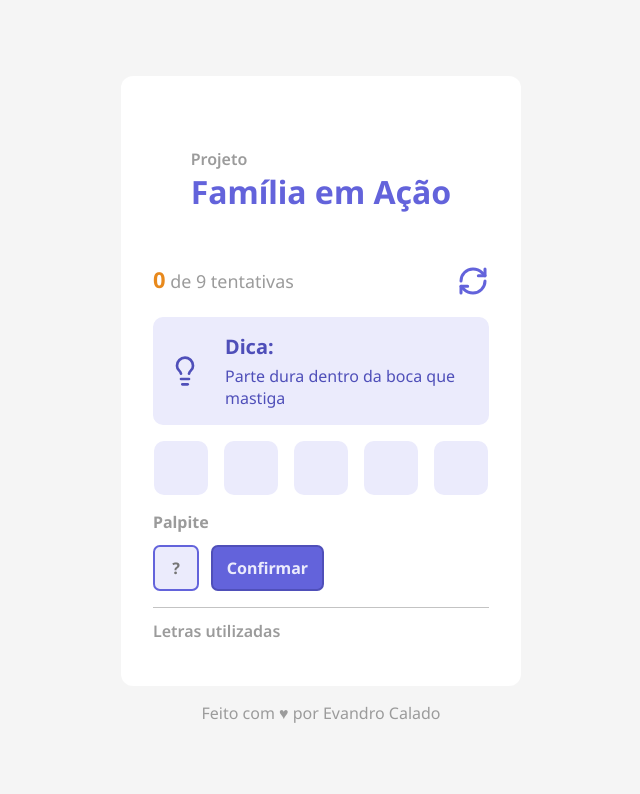
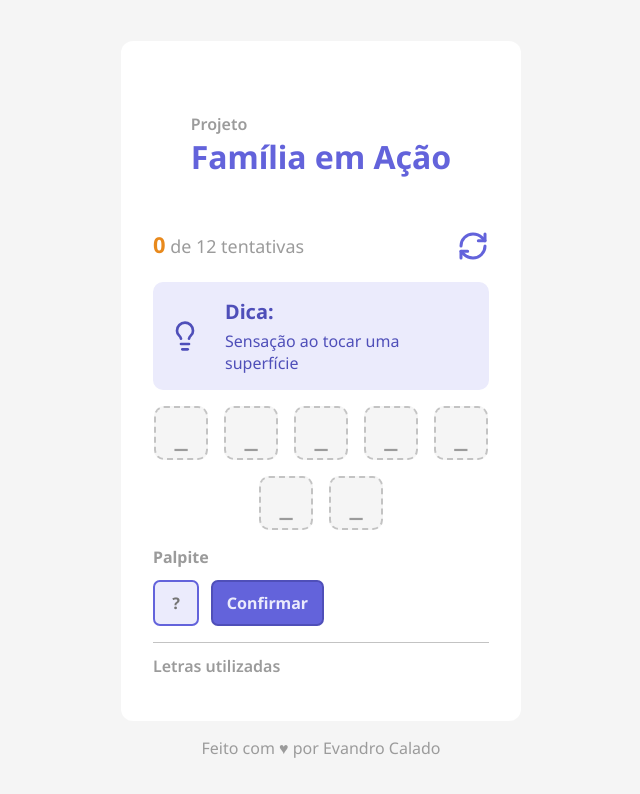
Before and after one commit to EvandroCalado/jogo_da_adivinhacao, a React (Vite) app: page / in a window 1280 px wide. Shown: the top 794 px of the page, without its empty margins (319-959 px from the left). Built offline with nearby package versions, Linux system fonts and the light colour scheme.

Commit message:
feat: improve game logic with diacritic-insensitive matching, focus management, and updated UI for guess validation

```diff
--- a/index.html
+++ b/index.html
@@ -1,5 +1,5 @@
 <!doctype html>
-<html lang="en">
+<html lang="pt-br">
   <head>
     <meta charset="UTF-8" />
     <link rel="icon" type="image/svg+xml" href="/icon.svg" />
--- a/src/App.tsx
+++ b/src/App.tsx
@@ -1,4 +1,4 @@
-import { useEffect, useState } from "react";
+import { useRef, useState } from "react";
 import Confetti from "react-confetti";
 import { Button } from "./components/Button";
 import { Header } from "./components/Header";
@@ -9,77 +9,108 @@ import { Tip } from "./components/Tip";
 import styles from "./App.module.css";
 import { WORDS, type Challenge } from "./utils/words";
 
+const GUESS_FACTOR = 1.7;
+
+const pickRandomWord = (): Challenge => {
+  const index = Math.floor(Math.random() * WORDS.length);
+  return WORDS[index];
+};
+
 function App() {
   const [letter, setLetter] = useState("");
   const [letters, setLetters] = useState<LetterType[]>([]);
   const [score, setScore] = useState(0);
+  const [attempts, setAttempts] = useState(0);
   const [showConfetti, setShowConfetti] = useState(false);
   const [showGameOver, setShowGameOver] = useState(false);
-  const [challenge, setChallenge] = useState<Challenge | null>(() => {
-    const index = Math.floor(Math.random() * WORDS.length);
-    return WORDS[index];
-  });
+  const [challenge, setChallenge] = useState<Challenge>(pickRandomWord);
+  const inputRef = useRef<HTMLInputElement>(null);
+  const modalRef = useRef<HTMLDivElement>(null);
+
+  const maxAttempts = Math.round((challenge.word.length ?? 0) * GUESS_FACTOR);
 
   const startGame = () => {
-    const index = Math.floor(Math.random() * WORDS.length);
-    const randomWord = WORDS[index];
-
-    setChallenge(randomWord);
+    setChallenge(pickRandomWord());
     setLetter("");
     setLetters([]);
     setScore(0);
+    setAttempts(0);
     setShowConfetti(false);
     setShowGameOver(false);
+    inputRef.current?.focus();
   };
 
-  const maxAttempts = Math.round((challenge?.word.length ?? 0) * 1.7);
+  const handleRestart = () => {
+    if (attempts > 0 && !showGameOver && !showConfetti) {
+      setShowGameOver(true);
+    } else {
+      startGame();
+    }
+  };
 
   const handleConfirm = () => {
-    if (!challenge) return;
+    if (!letter.trim()) {
+      alert("Digite uma letra!");
+      return;
+    }
 
-    if (!letter.trim()) return alert("Digite uma letra!");
+    const value = letter
+      .normalize("NFD")
+      .replace(/\p{Diacritic}/gu, "")
+      .toLocaleUpperCase("pt-BR");
 
-    const value = letter.toUpperCase();
-    const existsLetter = letters.find(
-      (letter) => letter.value.toUpperCase() === value,
-    );
+    const newAttempts = attempts + 1;
+    setAttempts(newAttempts);
+
+    const existsLetter = letters.find((l) => l.value === value);
 
     if (existsLetter) {
-      return alert(`A letra ${value} já foi utilizada!`);
+      if (newAttempts >= maxAttempts) {
+        setShowGameOver(true);
+      }
+      setLetter("");
+      inputRef.current?.focus();
+      return;
     }
 
-    const hit = challenge.word
-      .toUpperCase()
+    const normalizedWord = challenge.word
+      .normalize("NFD")
+      .replace(/\p{Diacritic}/gu, "")
+      .toLocaleUpperCase("pt-BR");
+
+    const hit = normalizedWord
       .split("")
       .filter((char) => char === value).length;
-
     const correct = hit > 0;
     const currentScore = score + hit;
+    const updatedLetters = [...letters, { value, correct }];
 
-    setLetters((letter) => [
-      ...letter,
-      {
-        value,
-        correct,
-      },
-    ]);
+    setLetters(updatedLetters);
     setScore(currentScore);
     setLetter("");
+
+    if (currentScore >= challenge.word.length && currentScore > 0) {
+      setShowConfetti(true);
+      return;
+    }
+
+    if (newAttempts >= maxAttempts) {
+      setShowGameOver(true);
+    }
+
+    inputRef.current?.focus();
   };
 
-  useEffect(() => {
-    if (!challenge) return;
+  const handleKeyDown = (event: React.KeyboardEvent<HTMLInputElement>) => {
+    if (event.key === "Enter") {
+      handleConfirm();
+    }
+  };
 
-    setTimeout(() => {
-      if (letters.length === maxAttempts) {
-        setShowGameOver(true);
-      }
-
-      if (score === challenge.word.length && score > 0) {
-        setShowConfetti(true);
-      }
-    }, 200);
-  }, [score, letters, challenge, maxAttempts]);
+  const normalizedWord = challenge.word
+    .normalize("NFD")
+    .replace(/\p{Diacritic}/gu, "")
+    .toLocaleUpperCase("pt-BR");
 
   return (
     <>
@@ -89,19 +120,23 @@ function App() {
           height={window.innerHeight}
           numberOfPieces={500}
           recycle={false}
-          onConfettiComplete={() => {
-            startGame();
-          }}
+          onConfettiComplete={startGame}
         />
       )}
       {showGameOver && (
-        <div className={styles.overlay}>
+        <div
+          className={styles.overlay}
+          ref={modalRef}
+          role="dialog"
+          aria-modal="true"
+          aria-labelledby="gameover-title"
+        >
           <div className={styles.modal}>
-            <h2>Fim de jogo!</h2>
+            <h2 id="gameover-title">Fim de jogo!</h2>
             <p>
-              A palavra era: <strong>{challenge?.word.toUpperCase()}</strong>
+              A palavra era: <strong>{challenge.word.toUpperCase()}</strong>
             </p>
-            <button className={styles.button} onClick={startGame}>
+            <button className={styles.button} onClick={startGame} autoFocus>
               Jogar novamente
             </button>
           </div>
@@ -110,21 +145,20 @@ function App() {
       <div className={styles.container}>
         <main>
           <Header
-            current={letters.length}
+            current={attempts}
             max={maxAttempts}
-            onRestart={startGame}
+            onRestart={handleRestart}
           />
-          {challenge && <Tip tip={challenge.tip} />}
+          <Tip tip={challenge.tip} />
 
           <div className={styles.word}>
-            {challenge?.word.split("").map((letter, index) => {
-              const found = letters.find(
-                (char) => char.value === letter.toUpperCase(),
-              );
+            {challenge.word.split("").map((char, index) => {
+              const normalizedChar = normalizedWord[index];
+              const found = letters.find((l) => l.value === normalizedChar);
 
               return (
                 <Letter
-                  key={letter + index}
+                  key={char + index}
                   value={found?.value}
                   color={found?.correct ? "correct" : "default"}
                 />
@@ -137,11 +171,14 @@ function App() {
 
             <div className={styles.guess}>
               <Input
+                ref={inputRef}
+                aria-label="Digite uma letra"
                 autoFocus
                 maxLength={1}
                 placeholder="?"
                 value={letter}
                 onChange={(event) => setLetter(event.target.value)}
+                onKeyDown={handleKeyDown}
               />
               <Button onClick={handleConfirm}>Confirmar</Button>
             </div>
--- a/src/components/Input/index.tsx
+++ b/src/components/Input/index.tsx
@@ -1,8 +1,10 @@
-import type { ComponentProps } from "react";
+import { forwardRef, type ComponentProps } from "react";
 import styles from "./styles.module.css";
 
 type InputProps = ComponentProps<"input">;
 
-export const Input = ({ ...rest }: InputProps) => {
-  return <input className={styles.input} {...rest} />;
-};
+export const Input = forwardRef<HTMLInputElement, InputProps>(
+  ({ ...rest }, ref) => {
+    return <input ref={ref} className={styles.input} {...rest} />;
+  },
+);
--- a/src/components/Letter/index.tsx
+++ b/src/components/Letter/index.tsx
@@ -17,9 +17,10 @@ export const Letter = ({
         ${styles.letter}
         ${size === "small" && styles["letter-small"]}
         ${color === "correct" && styles["letter-correct"]}
-        ${color === "wrong" && styles["letter-wrong"]} `}
+        ${color === "wrong" && styles["letter-wrong"]}
+        ${!value && styles["letter-hidden"]}`}
     >
-      <span>{value}</span>
+      <span>{value || "_"}</span>
     </div>
   );
 };
--- a/src/components/Letter/styles.module.css
+++ b/src/components/Letter/styles.module.css
@@ -32,3 +32,9 @@
   border-color: var(--color-warning-dark);
   color: var(--color-warning-dark);
 }
+
+.letter-hidden {
+  background-color: var(--bg-body);
+  border: 2px dashed var(--color-border);
+  color: var(--color-text-muted);
+}
```
